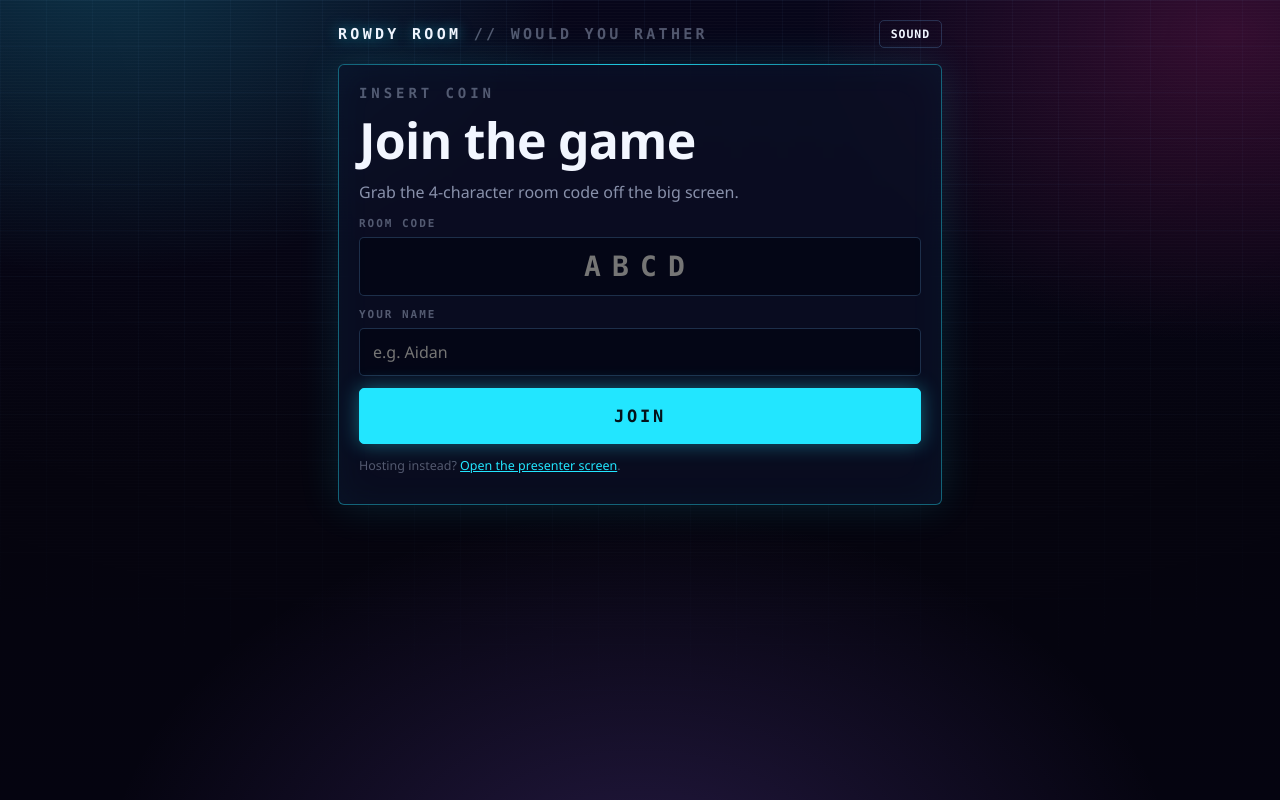
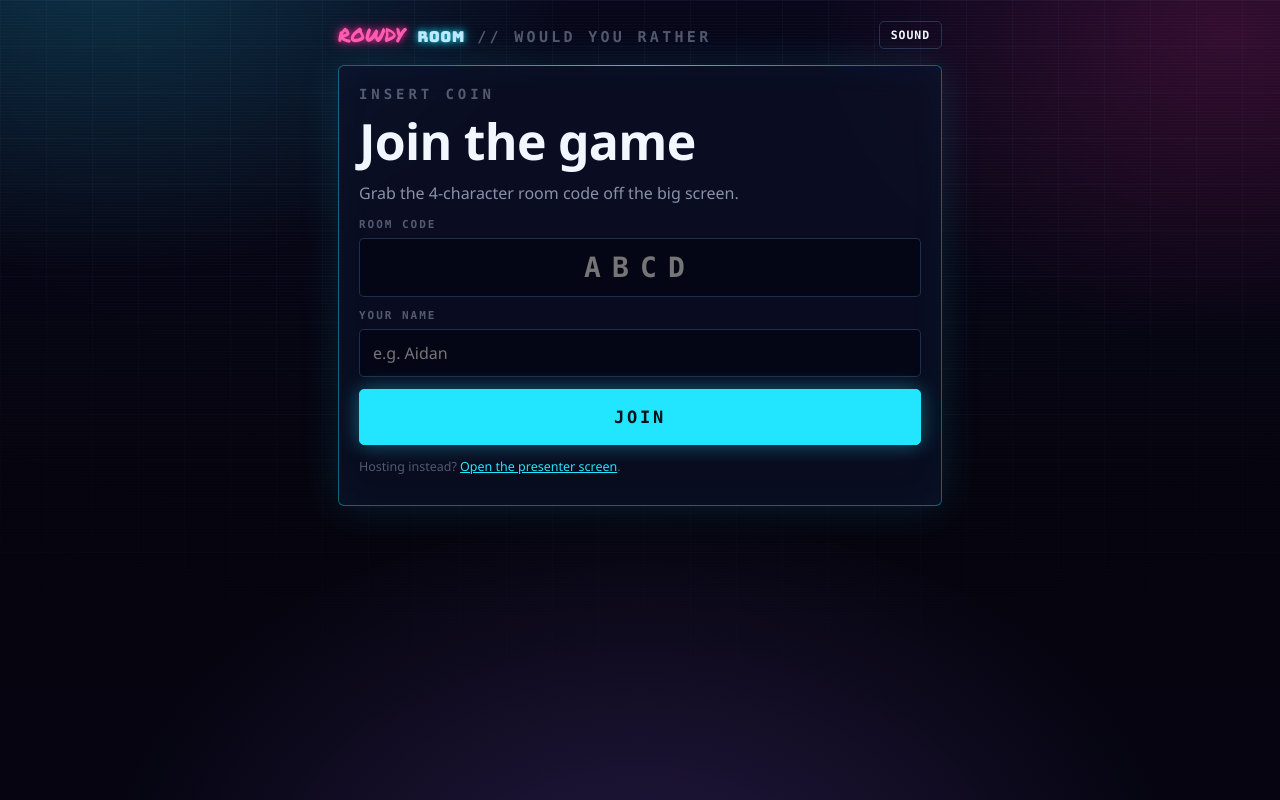
Before and after one commit to aidanavila63/rowdy-room, a website: page would-you-rather/index.html in a window 1280 px wide. Drawn offline with Linux system fonts and the light colour scheme.

Commit message:
Add files via upload

```diff
--- a/would-you-rather/index.html
+++ b/would-you-rather/index.html
@@ -36,7 +36,7 @@
 <div class="wrap narrow">
 
   <div class="brandline">
-    <a class="brand" href="/" style="text-decoration:none">ROWDY ROOM <span>// WOULD YOU RATHER</span></a>
+    <a class="brand" href="/" style="text-decoration:none"><span class="brand-rowdy">ROWDY</span> <span class="brand-room">ROOM</span> <span>// WOULD YOU RATHER</span></a>
     <div class="grow"></div>
     <button class="ghost mini" id="btnSfx" title="Sound effects">Sound</button>
     <span class="pill hidden" id="status" data-s="connecting"><i class="dot"></i><span class="txt">Connecting…</span></span>
```
Also changed, not shown: would-you-rather/present.html (+1 -1 lines).
